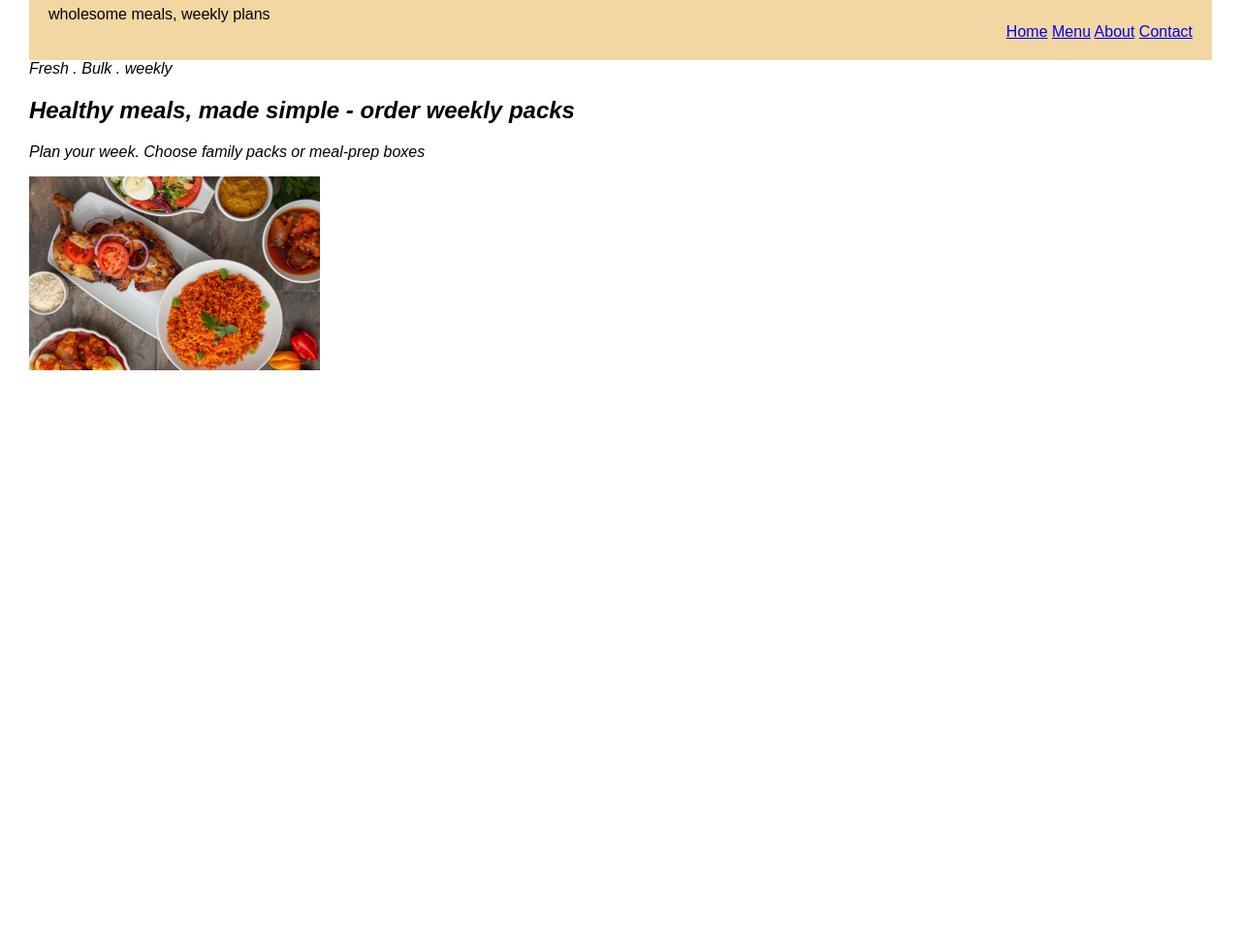
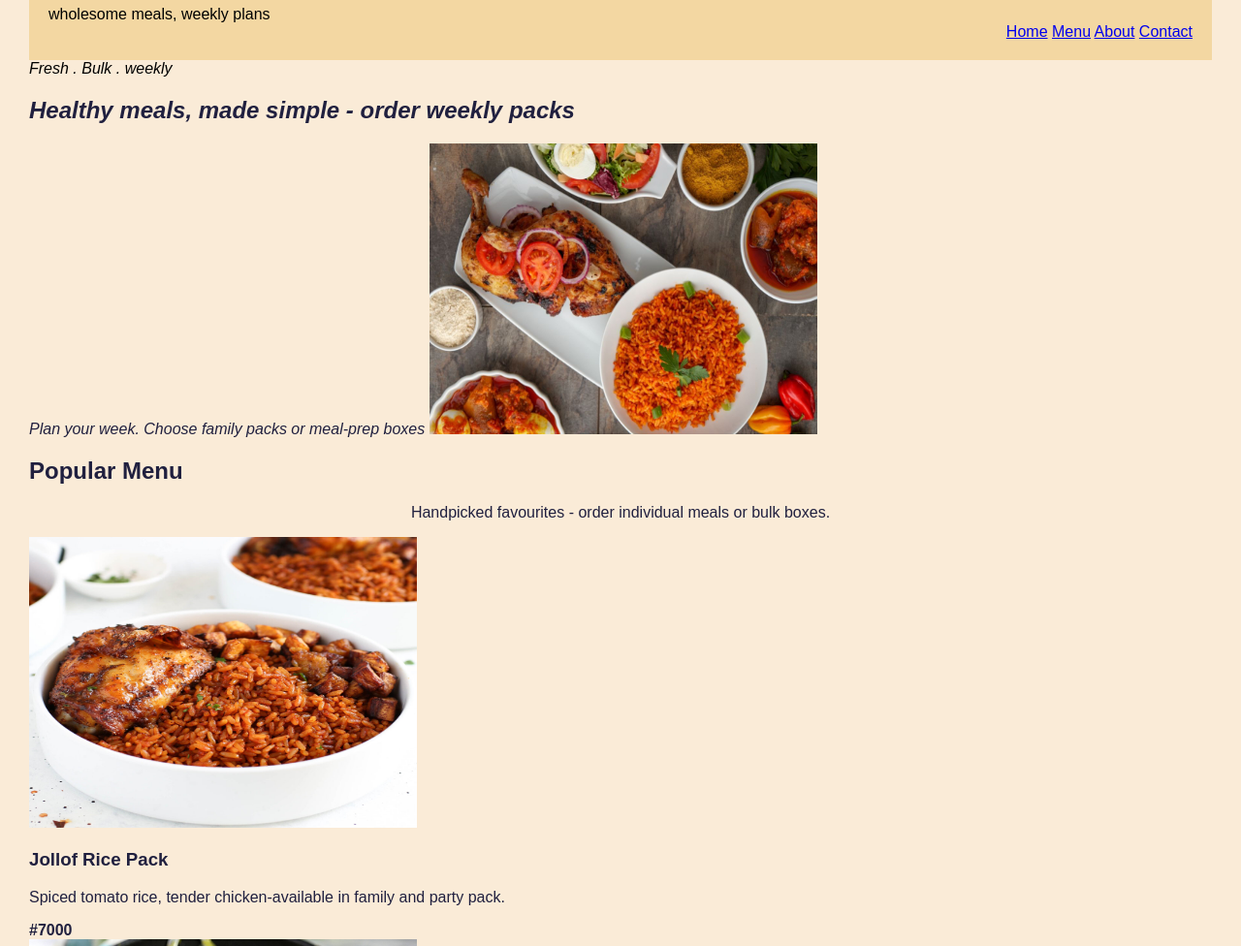
Before and after one commit to funkkyleo/food-website, a plain HTML site: page index.html in a window 1280 px wide. Shown: the part 124-1100 px from the top of the page at 97% size. Before the commit the page ends 800 px from the top, so only its background shows below. Drawn offline with Linux system fonts and the light colour scheme.

Commit message:
add main

```diff
--- a/index.html
+++ b/index.html
@@ -23,12 +23,43 @@
     <div class="badge">Fresh . Bulk . weekly</div>
     <h2>Healthy meals, made simple - order weekly packs</h2>
     <p class="muted">Plan your week. Choose family packs or meal-prep boxes
-      <div class="hero right">
            <img src="images/food combo.jpg" alt="a picture of my food combo">
         </div>
       </div>
     </section>
 
+    <section id="menu" class="section">
+      <h2>Popular Menu</h2>
+      <p class="lead">Handpicked favourites - order individual meals or bulk boxes.</p>
+      <div class="menu-grid">
+          <img src="images/Jollof rice.jpg" alt="a picture of jollof rice">
+          <h3>Jollof Rice Pack</h3>
+          <p class="muted">Spiced tomato rice, tender chicken-available in family and party pack.</p>
+          <div class="card-foot">
+            <div class="price">#7000</div>
+      </div>
+
+      <img src="images/fried rice.jpg" alt="a picture of fried rice"><h3>Fried Rice Pack</h3>
+      <p class="muted">Garnished rice, tender chicken- available in family and party pack</p>
+      <div class="card-foot">
+      <div class="price"> #7000</div>
+      </div>
+
+
+      <img src="images/efo riro.jpg" alt="">
+    <h3>Efo Riro Family Box</h3>
+    <p class="muted"> Rich spinach stew with,smoked fish and tender beef.</p>
+    <div class="card-foot">
+      <div class="price">#8000</div>
+    </div>
+
+    <img src="images/Cat fish peppersoup.jpg" alt="a picture of cat fish peppersoup">
+    <h3>Spicy Catfish Peppersoup</h3>
+    <p class="muted">Aromatic broth-perfect for small and large gatherings.</p>
+    <div class="card-foot">
+      <div class="price">6500</div>
+    </div>
+    </section>
   </main>
 </body>
 </html>
--- a/style/styles.css
+++ b/style/styles.css
@@ -19,6 +19,32 @@ body{
   font-style: italic;
 }
 img{
-  width: 300px;
-  height: 200px;
+  width: 400px;
+  height: 300px;
 }
+body{
+  background-color: antiquewhite;
+}
+#menu{
+  text-align: left;
+
+}
+.lead{
+  text-align: center;
+}
+.price{
+  font-weight: 800;
+  color: rgb(32, 32, 63);
+}
+.muted{
+  color: rgb(32, 32, 63);
+}
+h2{
+  color: rgb(32, 32, 63);
+}
+h3{
+  color: rgb(32, 32, 63);
+}
+.lead{
+  color: rgb(32, 32, 63);
+}
```
Also changed, not shown: images/jollof rice 2.jpg (added).
